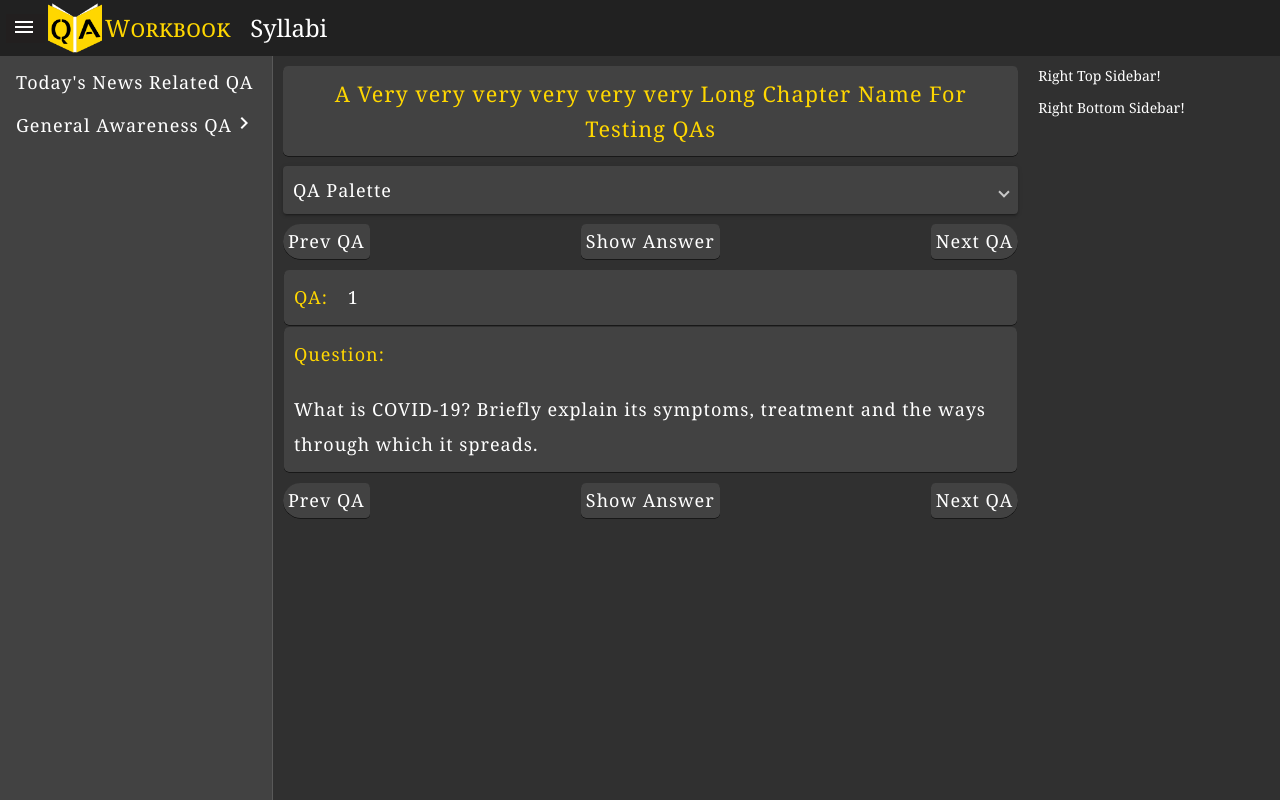
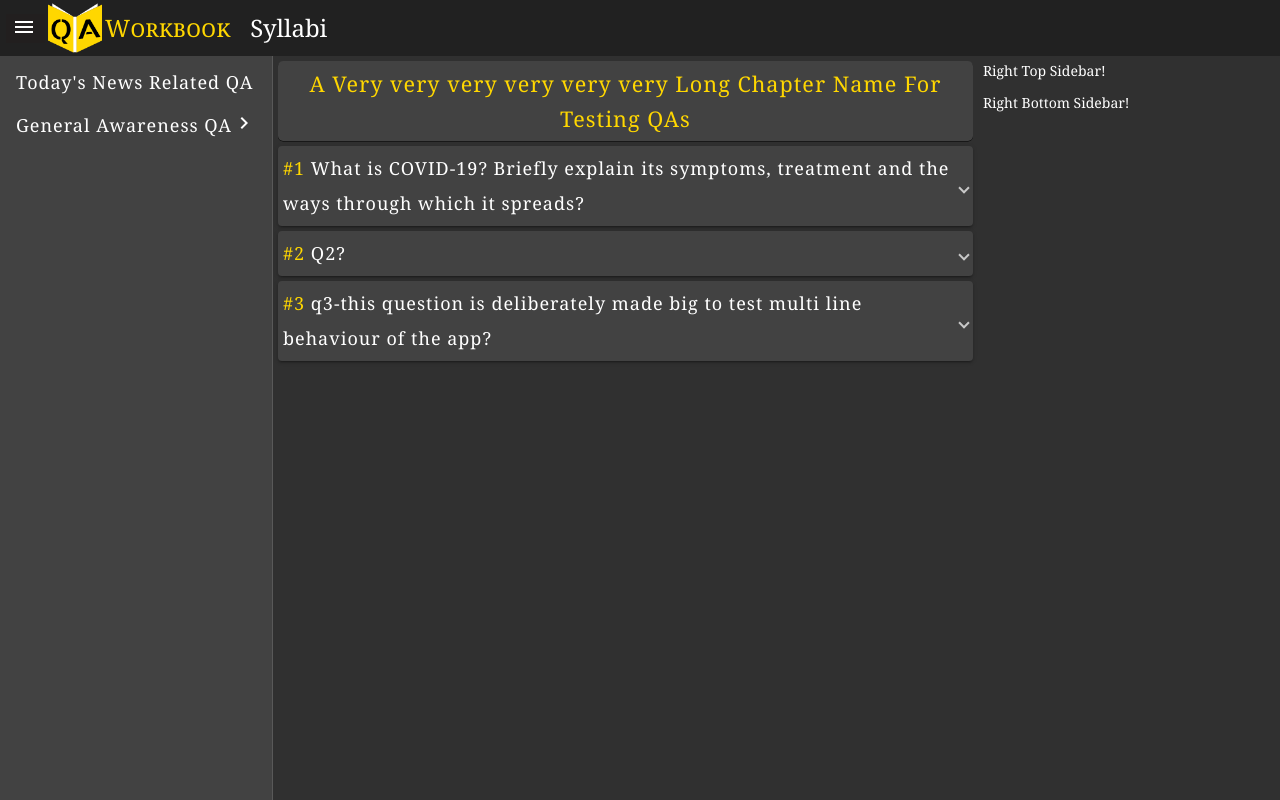
Before and after one commit to JibinJF/QAWorkbook, an Angular app: page /TodaysNewsRelatedQA in a window 1280 px wide. Built offline with nearby package versions, Linux system fonts and the light colour scheme.

Commit message:
Add files via upload

```diff
--- a/src/app/DailyNewsRelatedQA/todays-news-related-qa/todays-news-related-qa.component.html
+++ b/src/app/DailyNewsRelatedQA/todays-news-related-qa/todays-news-related-qa.component.html
@@ -1,3 +1 @@
-<app-display-qa [chapterName]="'A Very very very very very very Long Chapter Name For Testing'"
-    [qas]="todaysNewsRelatedQAs">
-</app-display-qa>
+<app-display-qa [chapterName]="chapterName" [qas]="todaysNewsRelatedQAs"></app-display-qa>
--- a/src/app/DailyNewsRelatedQA/todays-news-related-qa/todays-news-related-qa.component.ts
+++ b/src/app/DailyNewsRelatedQA/todays-news-related-qa/todays-news-related-qa.component.ts
@@ -1,4 +1,4 @@
-import { Component, OnInit } from '@angular/core';
+import { Component } from '@angular/core';
 import { QAModel } from 'src/app/StructuralComponents/qamodel';
 
 @Component({
@@ -6,18 +6,17 @@ import { QAModel } from 'src/app/StructuralComponents/qamodel';
   templateUrl: './todays-news-related-qa.component.html',
   styleUrls: ['./todays-news-related-qa.component.css']
 })
-export class TodaysNewsRelatedQAComponent implements OnInit {
+export class TodaysNewsRelatedQAComponent {
 
-  qaNumber = 1;
+  qaNumber: number = 1;
+  chapterName: string = 'A Very very very very very very Long Chapter Name For Testing';
+
   constructor() { }
-
-  ngOnInit(): void {
-  }
 
   todaysNewsRelatedQAs: QAModel[] = [
     {
       qaNumber: this.qaNumber++,
-      question: 'What is COVID-19? Briefly explain its symptoms, treatment and the ways through which it spreads.',
+      question: 'What is COVID-19? Briefly explain its symptoms, treatment and the ways through which it spreads?',
       answer: `Coronavirus disease (COVID-19) is an infectious disease caused by a newly discovered coronavirus.
     Most people who fall sick with COVID-19 will experience mild to moderate symptoms and recover without special treatment.`,
       description: `HOW IT SPREADS The virus that causes COVID- 19 is mainly transmitted through droplets generated when an
@@ -27,14 +26,14 @@ export class TodaysNewsRelatedQAComponent implements OnInit {
     },
     {
       qaNumber: this.qaNumber++,
-      question: `Q2`,
+      question: `Q2?`,
       answer: `A2`
     },
     {
       qaNumber: this.qaNumber++,
-      question:`q3 theis question is deliberately made big to test multi line behaviour of the app`,
-      answer:`a3`,
-      description:`d3`
+      question: `q3-this question is deliberately made big to test multi line behaviour of the app?`,
+      answer: `a3`,
+      description: `d3`
     }
   ];
 }
--- a/src/app/StructuralComponents/display-qa/display-qa.component.css
+++ b/src/app/StructuralComponents/display-qa/display-qa.component.css
@@ -4,101 +4,52 @@
     flex-direction: column;
 }
 
-mat-expansion-panel,
-.mat-expansion-panel-header,
-.mat-expansion-panel-body,
-.mat-expansion-panel-content {
-    font-family: Georgia, 'Times New Roman', Times, serif !important;
-    font-size: large;
-    padding: 0 5px;
-}
-
-.qaNumberContainer,
-.questionContainer,
-.answerContainer,
-.descriptionContainer {
-   display: flex;
-   flex-wrap: wrap;
-   flex-direction: row;
-   background-color: #424242;
-   border-radius: 5px;
-   box-shadow: 0px .5px black;
-   margin: 1px;
-}
-
 .pageTitleContainer {
     align-self: center;
     align-content: center;
     color: #FFD700;
-    margin-bottom: 10px;
+    margin-bottom: 5px;
     font-size: larger;
     text-align: center;
     background-color: #424242;
     box-shadow: 0px .5px black;
     border-radius: 5px;
-    padding: 10px;
+    padding: 5px;
 }
 
-.qaNumberLabel,
-.questionLabel,
-.answerLabel,
+.qaExpansionPanelContainer {
+    margin-bottom: 5px;
+}
+
+.mat-expansion-panel-header {
+    height: fit-content !important;
+    padding: 5px !important;
+    font-family: Georgia, 'Times New Roman', Times, serif !important;
+    font-size: large !important;
+    line-height: 35px !important;
+    letter-spacing: 1px !important;
+}
+
+.mat-expansion-panel-body {
+    padding: 5px !important;
+    font-family: Georgia, 'Times New Roman', Times, serif !important;
+    font-size: large !important;
+    line-height: 35px !important;
+    letter-spacing: 1px !important;
+}
+
+.mat-expansion-panel-header :active{
+    background-color: transparent;
+}
+
+.questionLabel {
+    color:#FFD700;
+}
+
+.answerLabel {
+    color:#FFD700;
+}
+
 .descriptionLabel {
     color:#FFD700;
 }
-
-.answer{
-    justify-content: stretch;
-}
-
-.qaNumberLabel,
-.qaNumber,
-.questionLabel,
-.question,
-.answerLabel,
-.answer,
-.descriptionLabel,
-.description
- {
-    padding: 10px;
- }
-
- .prevNextShowHideButtonContainer {
-    display: flex;
-    flex-wrap: nowrap;
-    flex-direction: row;
-    justify-content: space-between;
-    margin-top: 10px;
-    margin-bottom: 10px;
-}
-
- .prevQaButton,
- .showHideAnswerButton,
- .nextQaButton {
-    padding: 0 5px 0 5px;
-    background-color: #424242;
-    box-shadow: 0px .5px black;
- }
-
- .prevNextShowHideButtonContainer :hover {
-     background-color: black;
-     cursor: pointer;
- }
-
- .prevQaButton {
-     order:1;
-     float: left;
-     align-self: flex-start;
-     border-radius: 100px 25px 25px 100px;
- }
- .showHideAnswerButton {
-     order:2;
-     float: auto;
-     align-self: center;
-     border-radius: 5px;
- }
- .nextQaButton {
-     order:3;
-     float: inline-end;
-     align-self: flex-end;
-     border-radius: 25px 100px 100px 25px
- }
--- a/src/app/StructuralComponents/display-qa/display-qa.component.html
+++ b/src/app/StructuralComponents/display-qa/display-qa.component.html
@@ -5,84 +5,34 @@
         </div>
     </div>
     <div class="qaPaletteContainer">
-        <mat-accordion>
-            <mat-expansion-panel>
+        <div *ngFor="let qa of qas">
+            <div class="qaExpansionPanelContainer" [@.disabled]="true">
+                <mat-expansion-panel [expanded]="false">
                     <mat-expansion-panel-header>
-                    QA Palette
-                </mat-expansion-panel-header>
-
-                Some deferred content
-
-            </mat-expansion-panel>
-        </mat-accordion>
-    </div>
-    <div class="prevNextShowHideButtonContainer">
-        <div class="prevQaButton" (click)="onPrevQaButtonClick()">
-            <a>
-                Prev QA
-            </a>
-        </div>
-        <div class="showHideAnswerButton" (click)="onShowHideButtonClick()">
-            <a>
-                {{showHideButtonText}}
-            </a>
-        </div>
-        <div class="nextQaButton" (click)="onNextQaButtonClick()">
-            <a>
-                Next QA
-            </a>
+                        <div class="questionContainer">
+                            <div class="question">
+                                <span style="color: #FFD700;">#{{qa.qaNumber}} </span>{{qa.question}}
                             </div>
                         </div>
-    <div class="qaNumberContainer">
-        <div class="qaNumberLabel">
-            QA:
-        </div>
-        <div class="qaNumber">
-            <!-- #{{currentQAIndex+1}} -->
-            {{qas[currentQAIndex].qaNumber}}
-        </div>
-    </div>
-    <div class="questionContainer">
-        <div class="questionLabel">
-            Question:
-        </div>
-        <div class="question">
-            {{qas[currentQAIndex].question}}
-        </div>
-    </div>
-    <div *ngIf="qas[currentQAIndex].showAnswer">
+                    </mat-expansion-panel-header>
                     <div class="answerContainer">
                         <div class="answerLabel">
                             Answer:
                         </div>
                         <div class="answer">
-                {{qas[currentQAIndex].answer}}
+                            {{qa.answer}}
                         </div>
                     </div>
-        <div *ngIf="qas[currentQAIndex].description" class="descriptionContainer">
+                    <div *ngIf="qa.description" class="descriptionContainer">
                         <div class="descriptionLabel">
                             Description:
                         </div>
                         <div class="description">
-                {{qas[currentQAIndex].description}}
+                            {{qa.description}}
+                        </div>
+                    </div>
+                </mat-expansion-panel>
             </div>
         </div>
     </div>
-    <div class="prevNextShowHideButtonContainer">
-        <div class="prevQaButton" (click)="onPrevQaButtonClick()">
-            <a>
-                Prev QA
-            </a>
 </div>
-        <div class="showHideAnswerButton" (click)="onShowHideButtonClick()">
-            <a>
-                {{showHideButtonText}}
-            </a>
-        </div>
-        <div class="nextQaButton" (click)="onNextQaButtonClick()">
-            <a>
-                Next QA
-            </a>
-        </div>
-    </div>
-</div>
--- a/src/app/StructuralComponents/display-qa/display-qa.component.ts
+++ b/src/app/StructuralComponents/display-qa/display-qa.component.ts
@@ -1,75 +1,20 @@
-import { Component, OnInit, Input } from '@angular/core';
+import { Component, OnInit, Input, ViewEncapsulation } from '@angular/core';
 import { QAModel } from '../qamodel';
 
 @Component({
   selector: 'app-display-qa',
   templateUrl: './display-qa.component.html',
-  styleUrls: ['./display-qa.component.css']
+  styleUrls: ['./display-qa.component.css'],
+  encapsulation: ViewEncapsulation.None
 })
-export class DisplayQAComponent implements OnInit {
+export class DisplayQAComponent {
 
   @Input() chapterName: string;
-  @Input() qas: QAModel[];
-  totalQAs: number;
-  currentQAIndex: number;
-  previousQAIndex: number;
-  nextQAIndex: number;
-  showHideButtonText: string;
+  @Input() qas: QAModel;
+
+
 
   constructor() {
   }
 
-  ngOnInit(): void {
-    this.totalQAs = this.qas.length;
-
-    if (this.currentQAIndex === undefined) {
-      this.currentQAIndex = 0;
-    }
-    this.resetButtonStates();
-  }
-
-  onPrevQaButtonClick() {
-
-    this.currentQAIndex = this.currentQAIndex - 1;
-    this.resetButtonStates();
-  }
-
-  onShowHideButtonClick() {
-    this.qas[this.currentQAIndex].showAnswer = !this.qas[this.currentQAIndex].showAnswer;
-
-    if (this.qas[this.currentQAIndex].showAnswer) {
-      this.showHideButtonText = 'Hide Answer'
-    }
-    else {
-      this.showHideButtonText = 'Show Answer'
-    }
-  }
-
-  onNextQaButtonClick() {
-    this.currentQAIndex = this.currentQAIndex + 1;
-    this.resetButtonStates();
-  }
-
-  resetButtonStates() {
-    if (this.currentQAIndex < 0) {
-      this.currentQAIndex = this.totalQAs - 1;
-    }
-
-    if (this.currentQAIndex > this.totalQAs - 1) {
-      this.currentQAIndex = 0;
-    }
-
-    this.previousQAIndex = this.currentQAIndex - 1;
-    if (this.previousQAIndex < 0) {
-      this.previousQAIndex = this.totalQAs - 1;
-    }
-
-    this.nextQAIndex = this.currentQAIndex + 1;
-    if (this.nextQAIndex > this.totalQAs - 1) {
-      this.nextQAIndex = 0;
-    }
-
-    this.qas[this.currentQAIndex].showAnswer = false;
-    this.showHideButtonText = 'Show Answer';
-  }
 }
--- a/src/app/StructuralComponents/qamodel.ts
+++ b/src/app/StructuralComponents/qamodel.ts
@@ -3,5 +3,4 @@ export interface QAModel {
     question: string;
     answer: string;
     description?: string;
-    showAnswer?: boolean;
 }
--- a/src/app/app.component.css
+++ b/src/app/app.component.css
@@ -36,7 +36,7 @@
   app-main,
   app-right-bottom-sidebar,
   app-right-sidebar {
-    padding: 10px;
+    padding: 5px;
   }
 
   app-main {
@@ -50,20 +50,20 @@
   order:1;
   flex: auto;
   float: left;
-  width: 75%;
+  width: 70%;
 }
 
 .desktopSidenavContentContainer app-right-sidebar {
   order:2;
    flex: auto;
    float: right;
-   width: 25%;
+   width: 30%;
 }
 
 .mobileSidenavContentContainer
-  app-right-top-sidebar,
-   app-main,
-   app-right-bottom-sidebar {
-    flex: unset;
-     width: 100%;
+app-right-top-sidebar,
+app-main,
+app-right-bottom-sidebar {
+  flex: unset;
+  width: 100%;
 }
--- a/src/app/app.component.ts
+++ b/src/app/app.component.ts
@@ -22,7 +22,7 @@ export class AppComponent implements OnDestroy, AfterViewInit {
     media: MediaMatcher,
     private leftNavMenuService: SideNavService
   ) {
-    this.mobileQuery = media.matchMedia("(max-width: 600px)");
+    this.mobileQuery = media.matchMedia("(max-width: 768px)");
     this._mobileQueryListener = () => changeDetectorRef.detectChanges();
     this.mobileQuery.addListener(this._mobileQueryListener);
 
```
Lines whose indentation alone changed are shown as unchanged.
